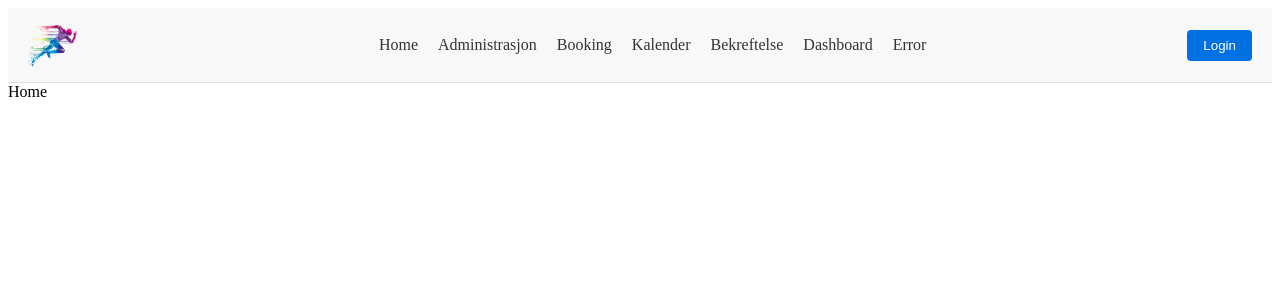
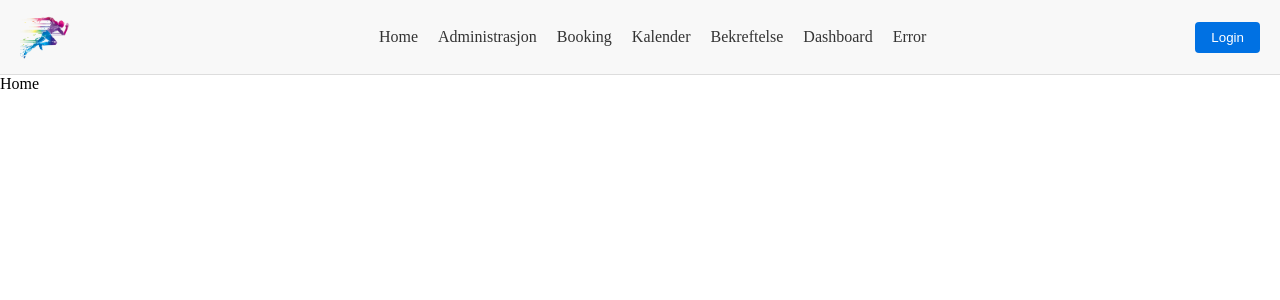
Before and after one commit to Ole994/bookingapp, a React (Vite) app: page / in a window 1280 px wide. Shown: the top 300 px of the page. Built offline with nearby package versions, Linux system fonts and the light colour scheme.

Commit message:
Nvm installed and node is now  v -16

```diff
--- a/src/css/main.css
+++ b/src/css/main.css
@@ -1,4 +1,4 @@
 *{
 color: black;
-
+margin: 0;
 }
--- a/src/index.js
+++ /dev/null
@@ -1 +0,0 @@
-// src/index.js
--- a/vite.config.js
+++ b/vite.config.js
@@ -7,6 +7,7 @@ export default defineConfig({
     target: 'esnext',
     minify: 'esbuild',
     sourcemap: false,
+    outDir: 'dist',
   },
   server: {
     hmr: {
```
Also changed, not shown: package.json (+4 -4 lines), 1 other file (tests, documents, lock files or other folders).
